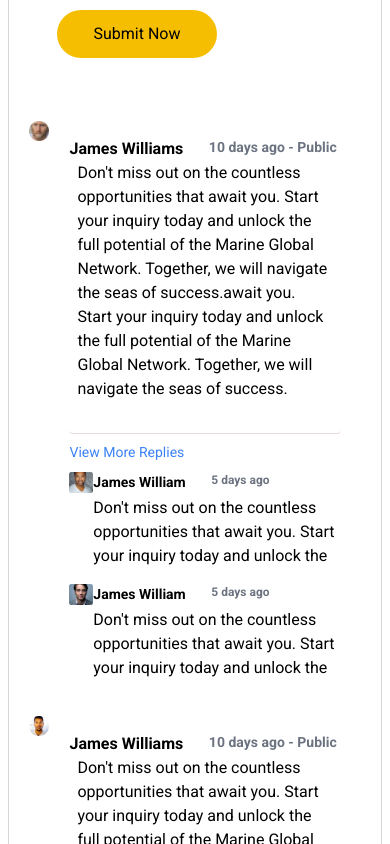
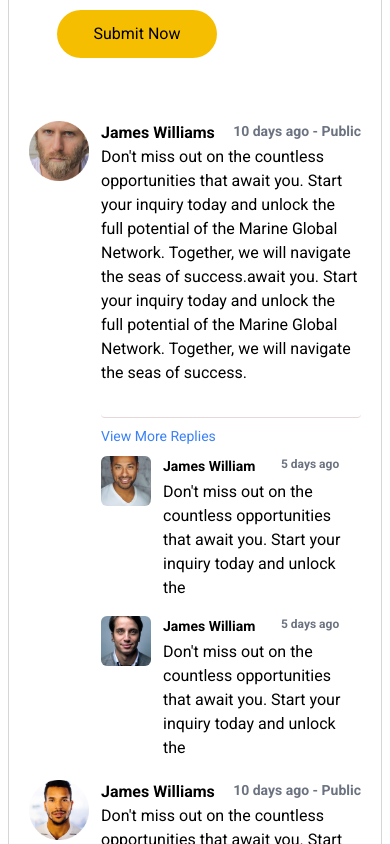
Before and after one commit to sarahahmadmalik/Maglo.net, a Next.js app: page /inquiry/15 in a window 390 px wide. Shown: the part 1080-1924 px from the top of the page. Built offline with nearby package versions, Linux system fonts and the light colour scheme.

Commit message:
fixed-comment-profile

```diff
--- a/components/Comments.js
+++ b/components/Comments.js
@@ -5,16 +5,15 @@ const ReplyItem = ({ reply }) => {
 
   return (
     <div className="flex items-start mt-2 pb-2">
-    <div >
-     <Image
+    <div className="relative aspect-square rounded-md w-full min-w-[30px] max-w-[50px] overflow-hidden mr-3">
+        <Image
           src={reply.profile}
           alt="Profile"
-          width={60}
-          height={50}
-          className=" mr-2"
+          fill
+          priority
           style={{ objectFit: 'cover' }}
         />
-        </div>
+      </div>
       <div>
         <div className="flex mb-1 text-sm font-bold"><p>{reply.user}</p> <p className="text-xs text-gray-500  ml-[1.6rem]">
             {reply.day}
@@ -36,24 +35,23 @@ const Comments = (props) => {
 
   return (
     <div className="flex items-start my-3 mx-5">
-      <div className="rounded-full">
+      <div className="relative aspect-square rounded-full w-full min-w-[60px] max-w-[80px] mr-3">
         <Image
           src={props.eachComment.profile}
           alt="Profile"
-          width={170}
-          height={170}
-          className=" mr-2"
+          fill
+          priority
           style={{ objectFit: 'contain' }}
         />
       </div>
-      <div className="px-5 py-4 ">
-        <div className="font-bold flex align-center">
+      <div className="sm:px-5 sm:py-4 px-auto ">
+        <div className="font-bold flex align-center justify-between">
           <p>{props.eachComment.user}</p>{' '}
-          <p className="text-sm text-gray-500 ml-[1.6rem]">
+          <p className="text-sm text-gray-500 sm:ml-[1.6rem]">
             {props.eachComment.day}
           </p>
         </div>
-        <div className="px-2 pb-8 rounded border-b border-[#E6D8D8]">
+        <div className="sm:px-2 pb-8 rounded border-b border-[#E6D8D8]">
           <p>{props.eachComment.comment}</p>
         </div>
         {props.eachComment.replies.length > visibleReplies && (
```
